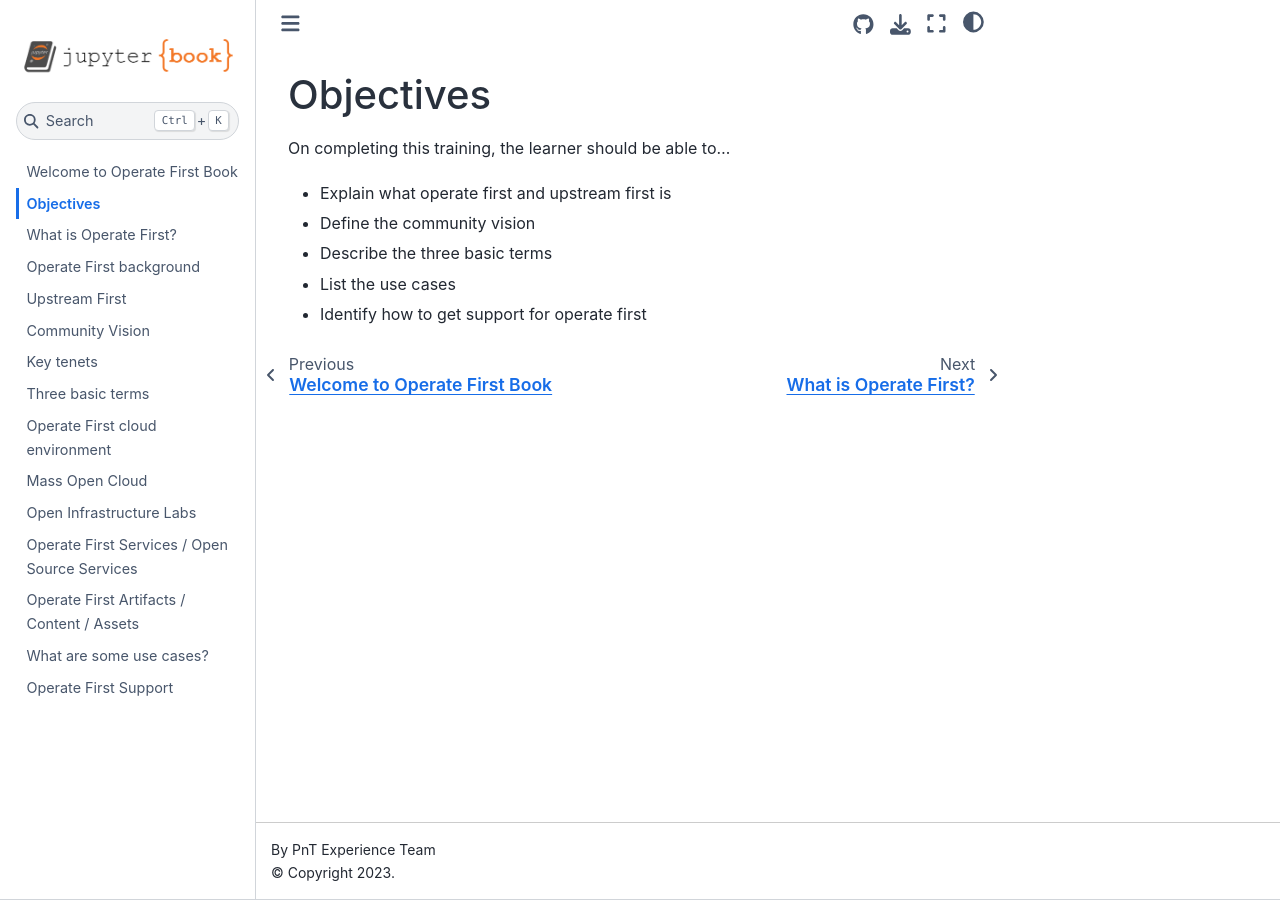
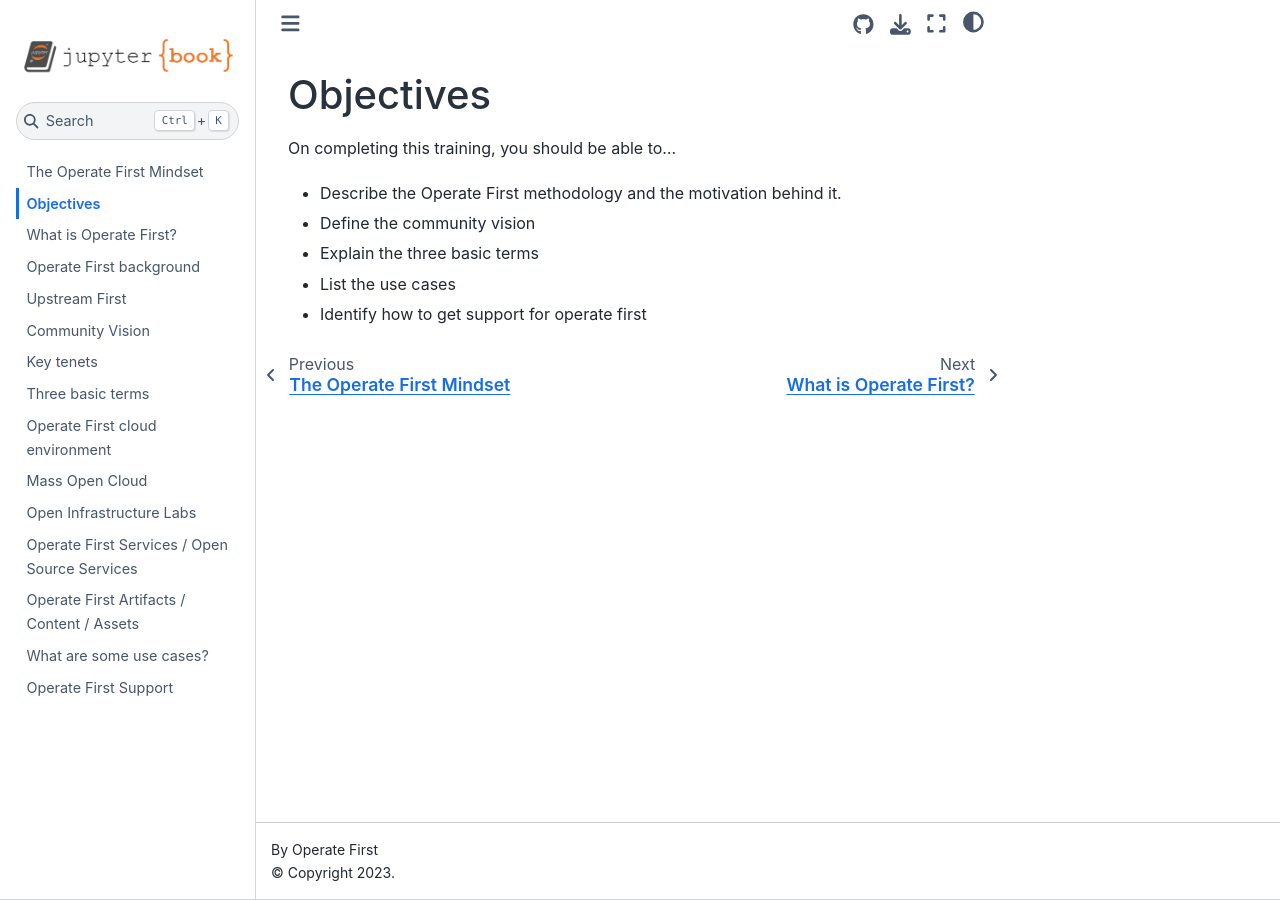
Before and after one commit to parthgoswami-github/op1st, a Jupyter Book: the page built from objectives.md, in a window 1280 px wide. Built offline with Jupyter Book 1.0.4 settings and Sphinx 7.4.7 and the Sphinx Book theme 1.1.4, drawn with Linux system fonts in a browser that asks for light colours.

Commit message:
fixed minor changes

```diff
--- a/_config.yml
+++ b/_config.yml
@@ -1,8 +1,8 @@
 # Book settings
 # Learn more at https://jupyterbook.org/customize/config.html
 
-title: Operate Fitst
-author: PnT Experience Team
+title: The Operate First Mindset
+author: Operate First
 logo: logo.png
 
 # Force re-execution of notebooks on each build.
--- a/intro.md
+++ b/intro.md
@@ -1,4 +1,4 @@
-# Welcome to Operate First Book
+# The Operate First Mindset
 
 This course covers the concepts and methodology of operate first, walks through the background behind the concept, defines the community vision. It also covers the key terms like Operate First Cloud Environment, Mass Open Cloud and Open Infrastructure Lab.
 
--- a/objectives.md
+++ b/objectives.md
@@ -1,9 +1,9 @@
 # Objectives
 
-On completing this training, the learner should be able to...
+On completing this training, you should be able to...
 
-- Explain what operate first and upstream first is
+- Describe the Operate First methodology and the motivation behind it.
 - Define the community vision
-- Describe the three basic terms
+- Explain the three basic terms
 - List the use cases
 - Identify how to get support for operate first
```
